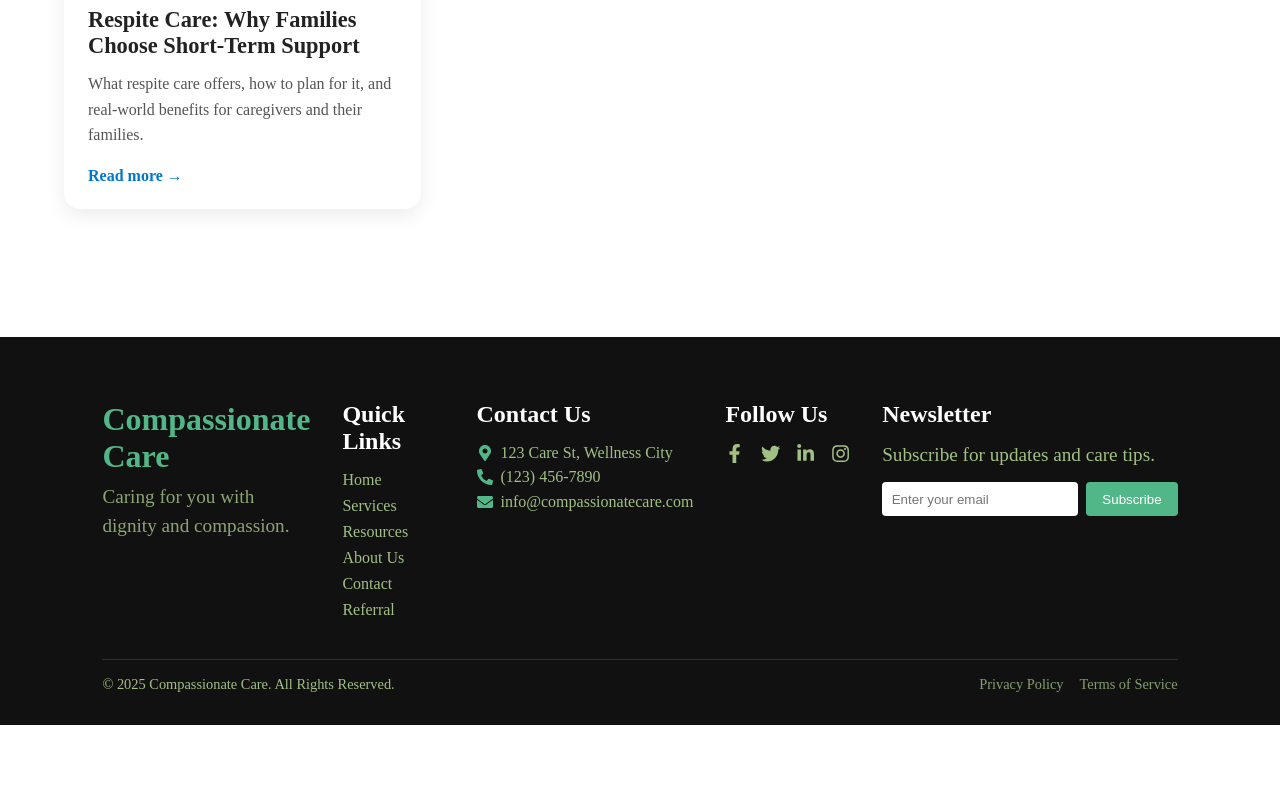
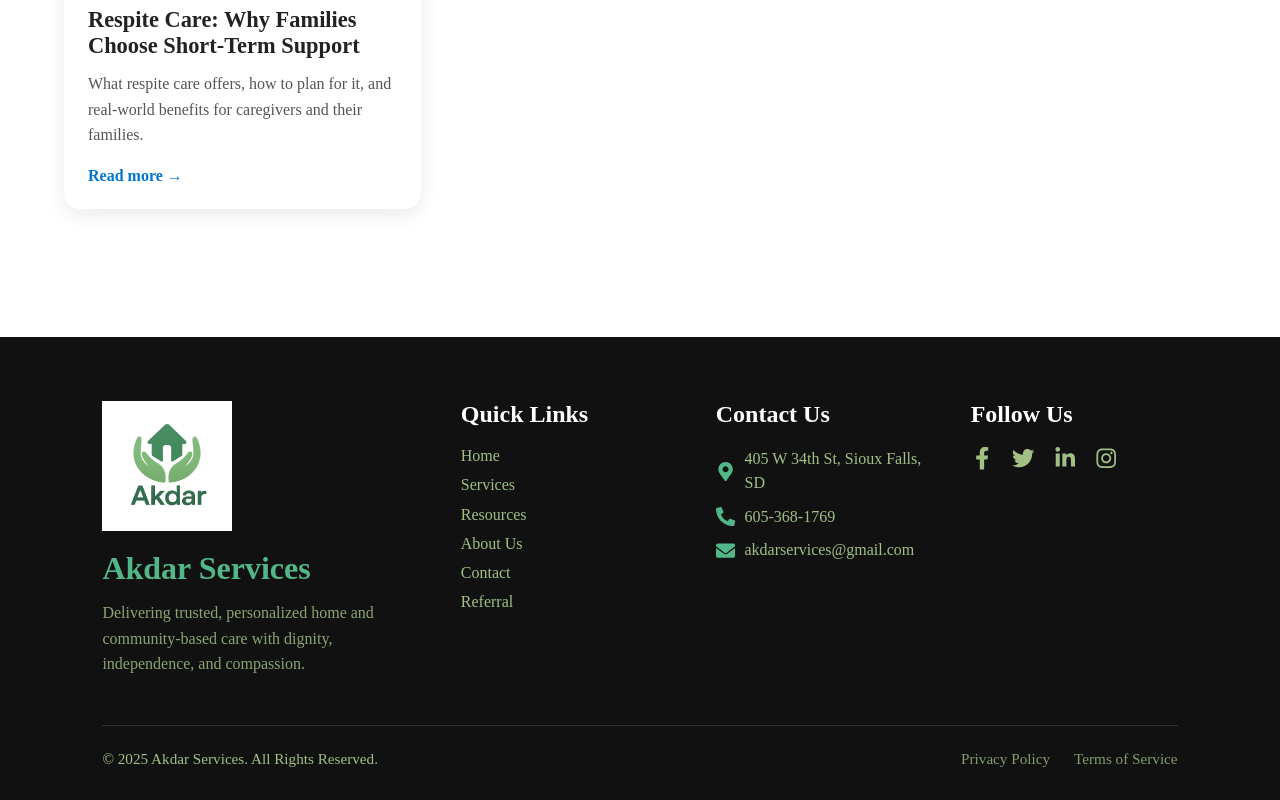
Before and after one commit to SteveKamoni/airtable-form, a React (Vite) app in the folder client/: page /articles in a window 1280 px wide. Shown: the part 1096-1896 px from the top of the page. Before the commit the page ends 1821 px from the top, so only its background shows below. Built offline with nearby package versions, Linux system fonts and the light colour scheme.

Commit message:
Web content

```diff
--- a/client/src/components/AboutHero.jsx
+++ b/client/src/components/AboutHero.jsx
@@ -12,7 +12,7 @@ const AboutHero = () => {
         <h3 className={styles.subtitle}>About Us</h3>
         <h1 className={styles.title}>Caring With Heart, Every Step of the Way</h1>
         <p className={styles.text}>
-          At Compassionate Care, we believe in more than just assistance — we bring dignity,
+          At Akdar Home Care Services, we believe in more than just assistance — we bring dignity,
           warmth, and companionship into every home. Our story is one of commitment to improving
           lives, one person at a time.
         </p>
--- a/client/src/components/CareServices.jsx
+++ b/client/src/components/CareServices.jsx
@@ -34,7 +34,7 @@ const CareServices = () => {
       <div className={styles.header}>
         <h2>Our Care Services</h2>
         <p>
-          Compassionate, professional, and personalized — our services are designed to meet your unique needs with dignity and respect.
+          Compassionate, professional, and personalized — our services are designed to support dignity, independence, and quality of life at home and in the community.
         </p>
       </div>
 
--- a/client/src/components/ContactForm.jsx
+++ b/client/src/components/ContactForm.jsx
@@ -55,11 +55,11 @@ const ContactSection = () => {
         {/* RIGHT: CONTACT INFO */}
         <div className={styles.infoWrapper}>
           <h2>Contact Information</h2>
-          <ul className={styles.infoList}>
-            <li><MapPin size={20} /> 123 Greenfield Avenue, Nairobi, Kenya</li>
-            <li><Phone size={20} /> +254 700 123 456</li>
-            <li><Mail size={20} /> support@compassionatecare.com</li>
-          </ul>
+            <ul className={styles.infoList}>
+              <li><MapPin size={20} /> 405 W 34th St, Sioux Falls, SD</li>
+              <li><Phone size={20} /> 605-368-1769</li>
+              <li><Mail size={20} /> akdarservices@gmail.com</li>
+            </ul>
 
           <h3>Follow Us</h3>
           <div className={styles.socials}>
@@ -69,8 +69,18 @@ const ContactSection = () => {
           </div>
 
           {/* Placeholder Map */}
-          <div className={styles.mapPlaceholder}>
-            <p>📍 Google Map Embed (optional)</p>
+          <div className={styles.mapContainer}>
+            <div className={styles.map}>
+              <iframe
+                src="https://www.google.com/maps/embed?pb=!1m18!1m12!1m3!1d2893.1320702052344!2d-96.73297648740343!3d43.52043857098829!2m3!1f0!2f0!3f0!3m2!1i1024!2i768!4f13.1!3m3!1m2!1s0x878eb5e0d99c919f%3A0xfec39a9989048135!2s405%20W%2034th%20St%2C%20Sioux%20Falls%2C%20SD%2057105%2C%20USA!5e0!3m2!1sen!2ske!4v1759337711801!5m2!1sen!2ske"
+                width="100%"
+                height="400"
+                style={{ border: 0 }}
+                allowFullScreen=""
+                loading="lazy"
+                referrerPolicy="no-referrer-when-downgrade"
+              ></iframe>
+            </div>
           </div>
         </div>
       </div>
--- a/client/src/components/Footer.jsx
+++ b/client/src/components/Footer.jsx
@@ -2,16 +2,18 @@ import React from "react";
 import { Link } from "react-router-dom";
 import styles from "../styles/Footer.module.scss";
 import { FaMapMarkerAlt, FaPhoneAlt, FaEnvelope, FaFacebookF, FaTwitter, FaLinkedinIn, FaInstagram } from "react-icons/fa";
+import logo from "../assets/logo.webp";
 
 const Footer = () => {
   return (
     <footer className={styles.footer}>
       {/* Top Grid */}
       <div className={styles.top}>
-        {/* Brand */}
+        {/* Brand + Logo */}
         <div className={styles.brand}>
-          <h2>Compassionate Care</h2>
-          <p>Caring for you with dignity and compassion.</p>
+          <img src={logo} alt="Akdar Services Logo" className={styles.logo} />
+          <h2>Akdar Services</h2>
+          <p>Delivering trusted, personalized home and community-based care with dignity, independence, and compassion.</p>
         </div>
 
         {/* Quick Links */}
@@ -30,9 +32,9 @@ const Footer = () => {
         {/* Contact */}
         <div className={styles.contact}>
           <h3>Contact Us</h3>
-          <p><FaMapMarkerAlt /> 123 Care St, Wellness City</p>
-          <p><FaPhoneAlt /> (123) 456-7890</p>
-          <p><FaEnvelope /> info@compassionatecare.com</p>
+          <p><FaMapMarkerAlt /> 405 W 34th St, Sioux Falls, SD</p>
+          <p><FaPhoneAlt /> 605-368-1769</p>
+          <p><FaEnvelope /> akdarservices@gmail.com</p>
         </div>
 
         {/* Socials */}
@@ -45,21 +47,11 @@ const Footer = () => {
             <a href="#"><FaInstagram /></a>
           </div>
         </div>
-
-        {/* Newsletter */}
-        <div className={styles.newsletter}>
-          <h3>Newsletter</h3>
-          <p>Subscribe for updates and care tips.</p>
-          <form>
-            <input type="email" placeholder="Enter your email" required />
-            <button type="submit">Subscribe</button>
-          </form>
-        </div>
       </div>
 
       {/* Bottom Bar */}
       <div className={styles.bottom}>
-        <p>&copy; {new Date().getFullYear()} Compassionate Care. All Rights Reserved.</p>
+        <p>&copy; {new Date().getFullYear()} Akdar Services. All Rights Reserved.</p>
         <div className={styles.legal}>
           <Link to="/privacy">Privacy Policy</Link>
           <Link to="/terms">Terms of Service</Link>
--- a/client/src/components/Hero.jsx
+++ b/client/src/components/Hero.jsx
@@ -6,15 +6,12 @@ const Hero = () => {
   return (
     <section className={styles.hero}>
       <div className={styles.content}>
-        <h3 className={styles.subtitle}>Compassionate Care, Right Where You Belong — At Home.</h3>
+        <h3 className={styles.subtitle}>Compassionate Support, Right Where You Belong — At Home.</h3>
         <h1 className={styles.title}>
-          Compassionate Homecare <br /> for Your Loved Ones
+          Personalized Home & Community Care <br/> for Your Loved Ones
         </h1>
         <p className={styles.description}>
-          We bring reliable, professional support tailored to each individual’s needs.
-          From daily assistance to specialized care, we treat every client like family.
-          Our caregivers are trained, trusted, and guided by compassion in every step.
-          Because home isn’t just where you live — it’s where you feel safe, valued, and loved.
+          At Akdar Services, we deliver trusted, professional care that empowers individuals to live with dignity, independence, and choice. From personal assistance to skilled nursing and family respite, our compassionate team works alongside families and caregivers to create safe, meaningful, and fulfilling lives at home and in the community. Because home isn’t just a place — it’s where support, respect, and belonging truly begin.
         </p>
         <div className={styles.ctaGroup}>
           <Link to="/about" className={styles.primaryBtn}>About Us</Link>
--- a/client/src/components/ServiceGrid.jsx
+++ b/client/src/components/ServiceGrid.jsx
@@ -73,7 +73,7 @@ const ServicesGrid = () => {
       <div className={styles.header}>
         <h2>Our Care Services</h2>
         <p>
-          At Compassionate Care, we provide a holistic range of services designed to
+          At Akdar Care Services, we provide a holistic range of services designed to
           support comfort, dignity, and well-being at home.
         </p>
       </div>
--- a/client/src/components/WhyUs.jsx
+++ b/client/src/components/WhyUs.jsx
@@ -20,16 +20,15 @@ const WhyUs = () => {
         >
           <h1>WHY US</h1>
            <p>
-          Compassionate, professional, and personalized — our services are designed to meet your unique needs with dignity and respect.
+          Compassionate, professional, and personalized — our care is designed to support dignity, independence, and meaningful living at home and in the community.
         </p>
         </div>
       <div className={styles.container}>
         {/* Left: Checklist */}
         <div className={styles.content}>
-          <h2>Why Choose Us</h2>
+          <h2>Why Choose Akdar Services</h2>
           <p>
-            At Compassionate Care, we go beyond basic assistance. Our focus is on
-            building trust, dignity, and lasting relationships with every client.
+          At Akdar Services, we go beyond providing care — we build trust, independence, and dignity into every life we support. Our compassionate team creates personalized care plans, delivers safe and reliable support, and works closely with families to ensure every individual receives the attention and respect they deserve.
           </p>
           <ul className={styles.list}>
             {points.map((point, i) => (
--- a/client/src/styles/Footer.module.scss
+++ b/client/src/styles/Footer.module.scss
@@ -6,40 +6,59 @@
 
   .top {
     display: grid;
-    grid-template-columns: repeat(5, 1fr);
-    gap: 2rem;
+    grid-template-columns: 1.5fr 1fr 1fr 1fr; // 4 columns now
+    gap: 3rem; // increased gap for more breathing space
     max-width: 1400px;
     margin: 0 auto;
 
     @include respond-to("tablet") {
       grid-template-columns: repeat(2, 1fr);
+      gap: 2.5rem;
     }
 
     @include respond-to("phone") {
       grid-template-columns: 1fr;
       text-align: center;
+      gap: 2rem;
     }
   }
 
+  /* Brand + Logo */
   .brand {
+    display: flex;
+    flex-direction: column;
+    align-items: flex-start;
+    max-width: 320px;
+
+    .logo {
+      width: 130px;
+      height: auto;
+      margin-bottom: 1.2rem;
+    }
+
     h2 {
       font-size: 2rem;
-      font-family: $font-primary;
+      margin-bottom: 0.8rem;
       color: $color-accent;
-      margin-bottom: 0.5rem;
     }
 
     p {
-      font-size: 1.2rem;
-      line-height: 1.5;
+      font-size: 1rem;
+      line-height: 1.6;
       color: rgba($color-light, 0.85);
+    }
+
+    @include respond-to("phone") {
+      align-items: center;
+      text-align: center;
     }
   }
 
+  /* Quick Links */
   .links {
     h3 {
       font-size: 1.5rem;
-      margin-bottom: 1rem;
+      margin-bottom: 1.2rem;
       color: $color-white;
     }
 
@@ -48,8 +67,9 @@
       padding: 0;
 
       li {
-        margin: 0.5rem 0;
+        margin: 0.7rem 0;
         font-size: 1rem;
+
         a {
           text-decoration: none;
           color: $color-light;
@@ -63,37 +83,41 @@
     }
   }
 
+  /* Contact Info */
   .contact {
     h3 {
       font-size: 1.5rem;
-      margin-bottom: 1rem;
+      margin-bottom: 1.2rem;
       color: $color-white;
     }
 
     p {
-      margin: 0.4rem 0;
+      margin: 0.6rem 0;
       display: flex;
       align-items: center;
-      gap: 0.5rem;
+      gap: 0.6rem;
       font-size: 1rem;
-    }
+      line-height: 1.5;
 
-    svg {
-      color: $color-accent;
-      flex-shrink: 0;
+      svg {
+        color: $color-accent;
+        flex-shrink: 0;
+        font-size: 1.2rem;
+      }
     }
   }
 
+  /* Social Media */
   .socials {
     h3 {
       font-size: 1.5rem;
-      margin-bottom: 1rem;
+      margin-bottom: 1.2rem;
       color: $color-white;
     }
 
     .icons {
       display: flex;
-      gap: 1rem;
+      gap: 1.2rem;
 
       @include respond-to("phone") {
         justify-content: center;
@@ -101,7 +125,7 @@
 
       a {
         color: $color-light;
-        font-size: 1.2rem;
+        font-size: 1.4rem;
         transition: color 0.3s;
 
         &:hover {
@@ -111,70 +135,26 @@
     }
   }
 
-  .newsletter {
-    h3 {
-      font-size: 1.5rem;
-      margin-bottom: 1rem;
-      color: $color-white;
-    }
-
-    p {
-      margin-bottom: 1rem;
-      font-size: 1.2rem;
-    }
-
-    form {
-      display: flex;
-      gap: 0.5rem;
-
-      @include respond-to("phone") {
-        flex-direction: column;
-      }
-
-      input {
-        flex: 1;
-        padding: 0.6rem;
-        border: none;
-        border-radius: 4px;
-        outline: none;
-        font-family: $font-body;
-      }
-
-      button {
-        padding: 0.6rem 1rem;
-        background: $color-accent;
-        border: none;
-        border-radius: 4px;
-        color: $color-white;
-        cursor: pointer;
-        transition: background 0.3s;
-
-        &:hover {
-          background: color.adjust($color-accent,$lightness: -10%);
-        }
-      }
-    }
-  }
-
+  /* Bottom Bar */
   .bottom {
-    margin-top: 2rem;
-    padding-top: 1rem;
+    margin-top: 3rem;
+    padding-top: 1.5rem;
     border-top: 1px solid rgba($color-light, 0.2);
     display: flex;
     justify-content: space-between;
     align-items: center;
     flex-wrap: wrap;
-    font-size: 0.9rem;
+    font-size: 0.95rem;
 
     @include respond-to("phone") {
       flex-direction: column;
       text-align: center;
-      gap: 0.5rem;
+      gap: 0.8rem;
     }
 
     .legal {
       display: flex;
-      gap: 1rem;
+      gap: 1.5rem;
 
       a {
         color: rgba($color-light, 0.8);
--- a/client/src/styles/WhyUs.module.scss
+++ b/client/src/styles/WhyUs.module.scss
@@ -57,9 +57,10 @@
     }
 
     p {
-      font-size: 1.4rem;
+      font-size: 1.2rem;
       color: $color-text;
       margin-bottom: 2rem;
+      font-family: $font-body;
     }
 
     .list {
@@ -90,7 +91,7 @@
       }
 
       span {
-        font-size: 1.5rem;
+        font-size: 1.3rem;
         font-weight: $font-weight-medium;
         color: $color-text;
       }
```
Also changed, not shown: client/src/styles/contactSection.module.scss (+37 -10 lines).
